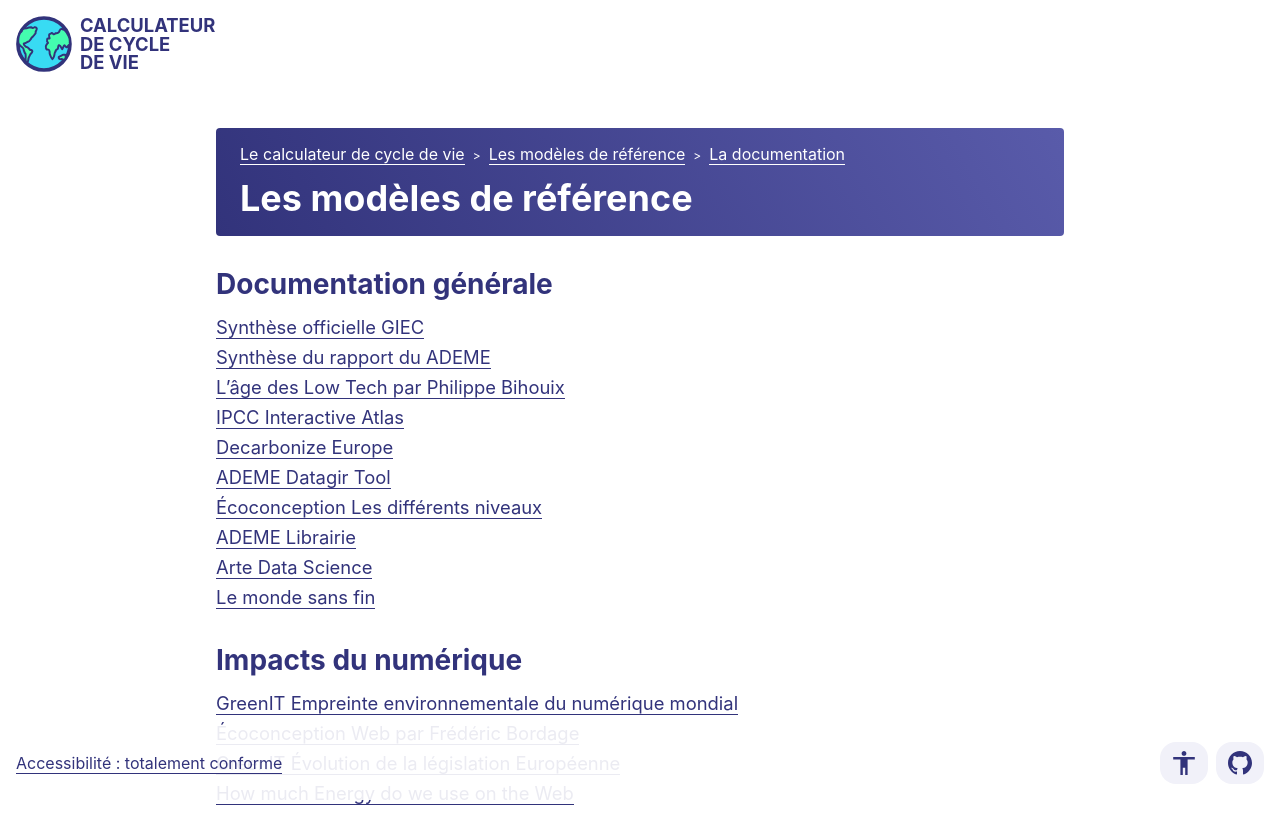
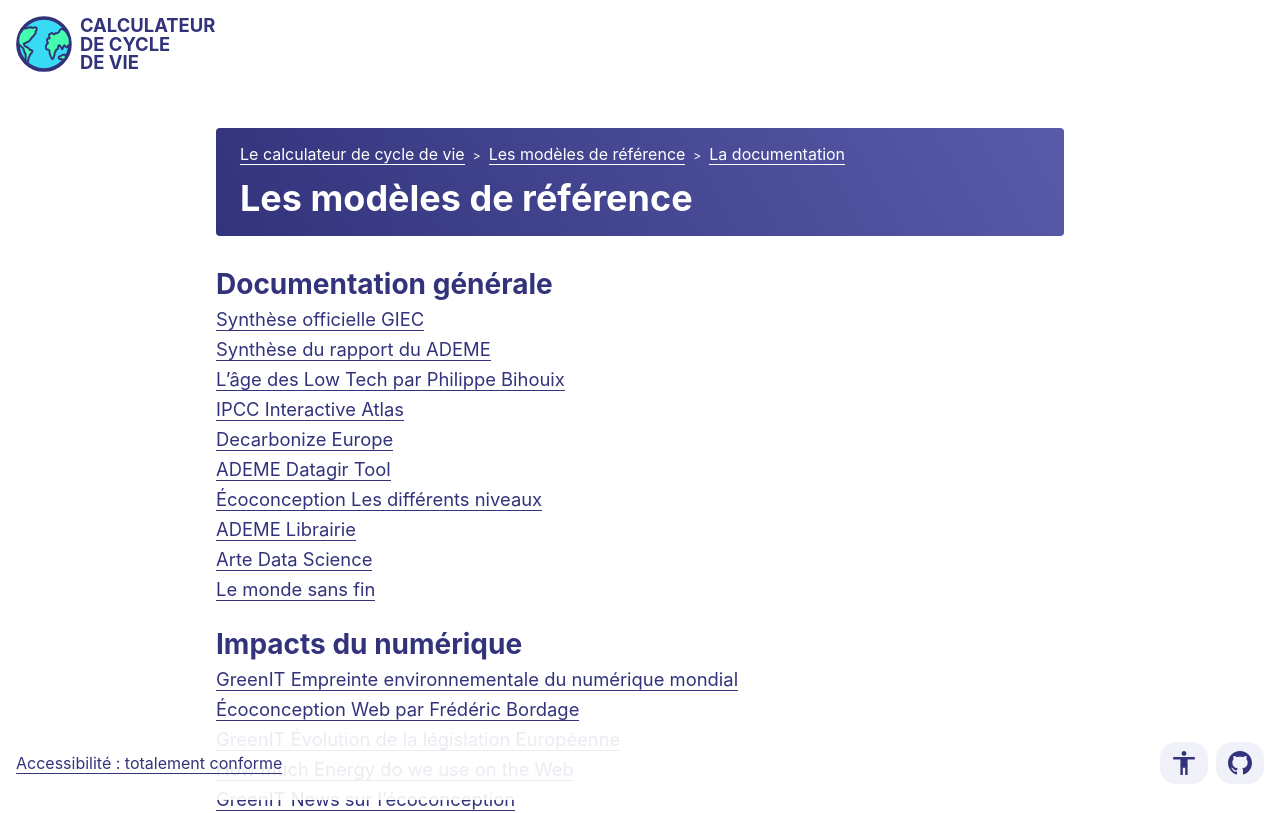
Before and after one commit to adrienloup/lcc, a React (Vite) app: page /lcc/documentation/ressources in a window 1280 px wide. Shown: the top 813 px of the page. Built offline with nearby package versions, Linux system fonts and the light colour scheme.

Commit message:
Initialize lcc project

```diff
--- a/src/components/atoms/Subtitle/Subtitle.scss
+++ b/src/components/atoms/Subtitle/Subtitle.scss
@@ -1,5 +1,5 @@
 .subtitle {
-  margin: 1.75rem 0 1rem;
+  margin: 1.25rem 0 .5rem;
   font-weight: bold;
   line-height: 2rem;
   font-size: 1.75rem;
```
